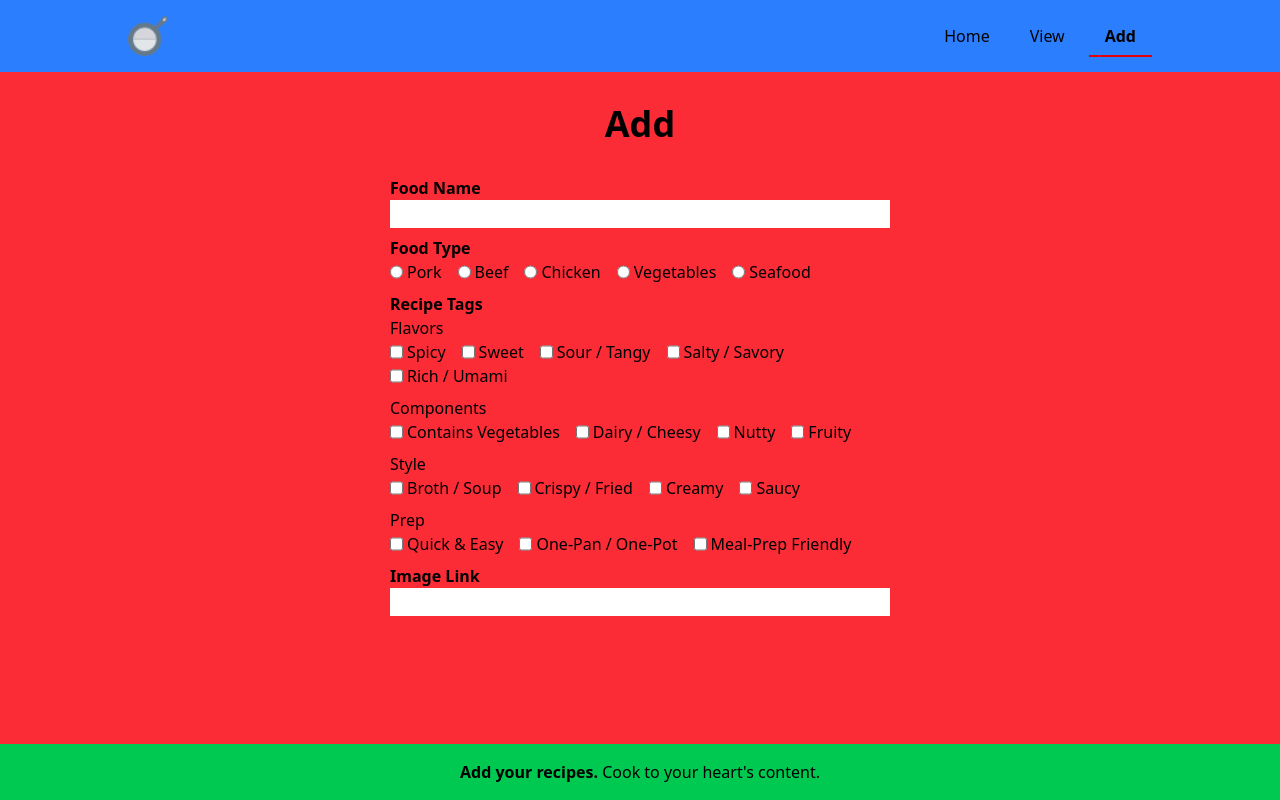
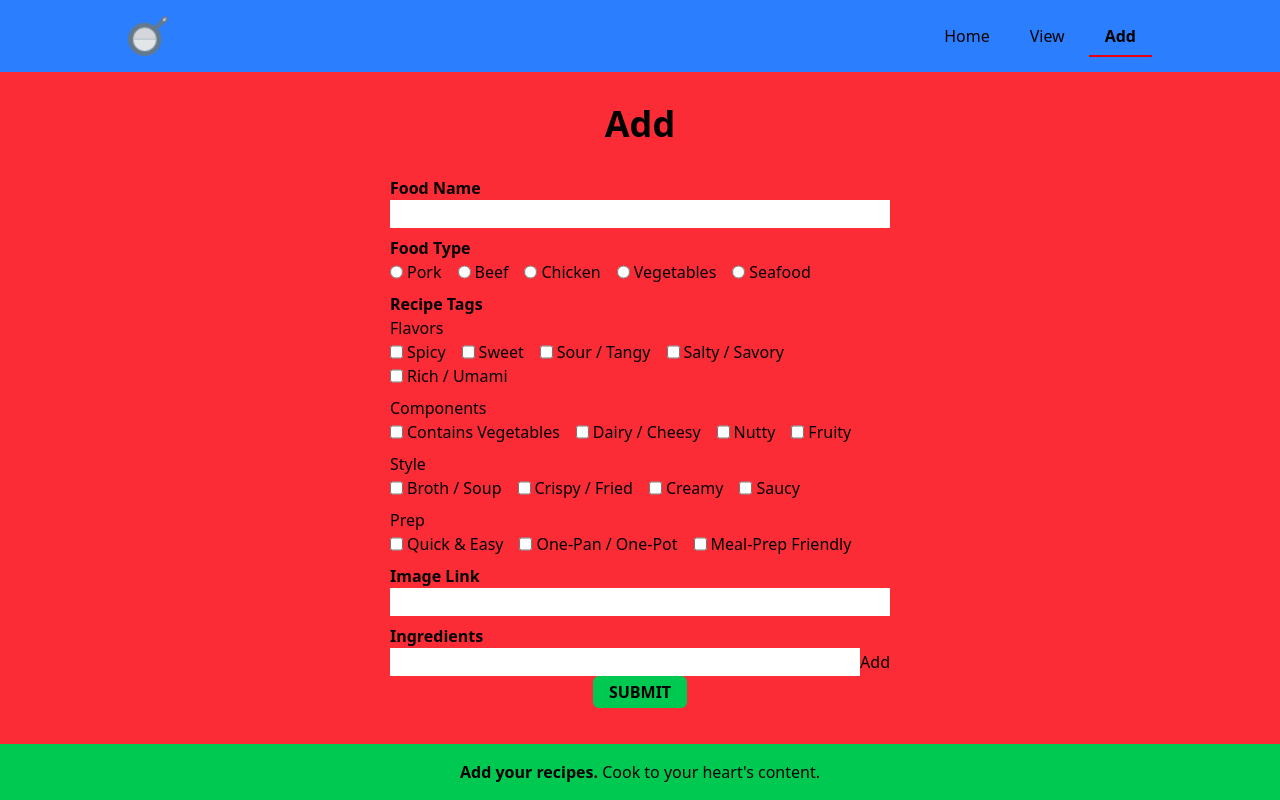
Before and after one commit to MamesJikolai/RecipeViewOnReact, a React (Vite) app in the folder frontend/: page /add in a window 1280 px wide. Built offline with nearby package versions, Linux system fonts and the light colour scheme.

Commit message:
Added ingredient functionality

```diff
--- a/frontend/src/components/FoodInput.tsx
+++ b/frontend/src/components/FoodInput.tsx
@@ -1,4 +1,16 @@
+import { useState } from "react";
+import type { ChangeEvent } from "react";
+import FoodInputIngredients from "./FoodInputIngredients";
+
 function FoodInput() {
+    const [foodInfo, setFoodInfo] = useState({
+        foodName: "",
+        foodType: "",
+        recipeTags: [] as string[],
+        imageLink: "",
+        ingredients: [] as string[],
+    });
+
     const foodTypes = ["Pork", "Beef", "Chicken", "Vegetables", "Seafood"];
     const recipeTags = [
         {
@@ -34,6 +46,48 @@ function FoodInput() {
         },
     ];
 
+    const handleFoodInfoChange = (event: ChangeEvent<HTMLInputElement>) => {
+        const { name, value, type, checked } = event.target;
+
+        if (type === "checkbox") {
+            setFoodInfo((prevInfo) => {
+                const currentTags = prevInfo.recipeTags as string[];
+
+                const updatedTags = checked
+                    ? [...currentTags, value]
+                    : currentTags.filter((item) => item !== value);
+
+                return {
+                    ...prevInfo,
+                    [name]: updatedTags,
+                };
+            });
+        } else {
+            setFoodInfo((prevInfo) => ({
+                ...prevInfo,
+                [name]: value,
+            }));
+        }
+    };
+
+    function updateIngredientsList(newIngredientsArray: string[]) {
+        setFoodInfo((prevInfo) => ({
+            ...prevInfo,
+            ingredients: newIngredientsArray,
+        }));
+    }
+
+    function handleSubmit() {
+        console.log(foodInfo);
+        setFoodInfo({
+            foodName: "",
+            foodType: "",
+            recipeTags: [] as string[],
+            imageLink: "",
+            ingredients: [] as string[],
+        });
+    }
+
     return (
         <div className="w-full max-w-125 mx-auto">
             <div className="mb-2">
@@ -42,7 +96,9 @@ function FoodInput() {
                     <br />
                     <input
                         type="text"
-                        name="food-name"
+                        name="foodName"
+                        value={foodInfo.foodName}
+                        onChange={handleFoodInfoChange}
                         className="bg-white px-1 w-full max-w-125 py-0.5"
                     />
                 </label>
@@ -56,7 +112,13 @@ function FoodInput() {
                             key={type}
                             className="flex gap-x-1 cursor-pointer"
                         >
-                            <input type="radio" name="food-type" value={type} />
+                            <input
+                                type="radio"
+                                name="foodType"
+                                value={type}
+                                checked={foodInfo.foodType === type}
+                                onChange={handleFoodInfoChange}
+                            />
                             {type}
                         </label>
                     ))}
@@ -76,8 +138,12 @@ function FoodInput() {
                                 >
                                     <input
                                         type="checkbox"
-                                        name="recipe-tags"
+                                        name="recipeTags"
+                                        checked={foodInfo.recipeTags.includes(
+                                            options,
+                                        )}
                                         value={options}
+                                        onChange={handleFoodInfoChange}
                                     />
                                     {options}
                                 </label>
@@ -93,10 +159,27 @@ function FoodInput() {
                     <br />
                     <input
                         type="text"
-                        name="image-link"
+                        name="imageLink"
+                        value={foodInfo.imageLink}
+                        onChange={handleFoodInfoChange}
                         className="bg-white px-1 w-full max-w-125 py-0.5"
                     />
                 </label>
+            </div>
+
+            <FoodInputIngredients
+                ingredientsList={foodInfo.ingredients}
+                onIngredientsChange={updateIngredientsList}
+            />
+
+            <div className="text-center">
+                <button
+                    type="submit"
+                    className="bg-green-500 px-4 py-1 rounded-md font-bold cursor-pointer"
+                    onClick={handleSubmit}
+                >
+                    SUBMIT
+                </button>
             </div>
         </div>
     );
--- /dev/null
+++ b/frontend/src/components/FoodInputIngredients.tsx
@@ -0,0 +1,84 @@
+import { useState } from "react";
+import type { ChangeEvent } from "react";
+
+interface IngredientsProps {
+    ingredientsList: string[];
+    onIngredientsChange: (newIngredients: string[]) => void;
+}
+
+function FoodInputIngredients({
+    ingredientsList,
+    onIngredientsChange,
+}: IngredientsProps) {
+    const [inputValue, setInputValue] = useState("");
+
+    const handleInputChange = (event: ChangeEvent<HTMLInputElement>) => {
+        setInputValue(event.target.value);
+    };
+
+    function handleAddIngredient() {
+        if (inputValue.trim() === "") {
+            return;
+        }
+
+        const updatedList = [...ingredientsList, inputValue.trim()];
+
+        onIngredientsChange(updatedList);
+
+        setInputValue("");
+    }
+
+    function handleRemoveIngredient(itemToRemove: string) {
+        const updatedList = ingredientsList.filter(
+            (item) => item !== itemToRemove,
+        );
+        onIngredientsChange(updatedList);
+    }
+
+    function handleKeyPress(event: React.KeyboardEvent<HTMLInputElement>) {
+        if (event.key === "Enter") {
+            handleAddIngredient();
+        }
+    }
+
+    return (
+        <>
+            <label>
+                <span className="font-bold">Ingredients</span>
+                <br />
+                <div className="flex">
+                    <input
+                        type="text"
+                        name="ingredients"
+                        value={inputValue}
+                        onChange={handleInputChange}
+                        onKeyDown={handleKeyPress}
+                        className="bg-white px-1 w-full max-w-125 py-0.5"
+                    />
+                    <button
+                        type="button"
+                        onClick={handleAddIngredient}
+                        className="cursor-pointer"
+                    >
+                        Add
+                    </button>
+                </div>
+            </label>
+
+            <div>
+                {ingredientsList.map((ingredient) => (
+                    <label key={ingredient} className="flex cursor-pointer">
+                        <input
+                            type="checkbox"
+                            checked={true}
+                            onChange={() => handleRemoveIngredient(ingredient)}
+                        />
+                        {ingredient}
+                    </label>
+                ))}
+            </div>
+        </>
+    );
+}
+
+export default FoodInputIngredients;
```
